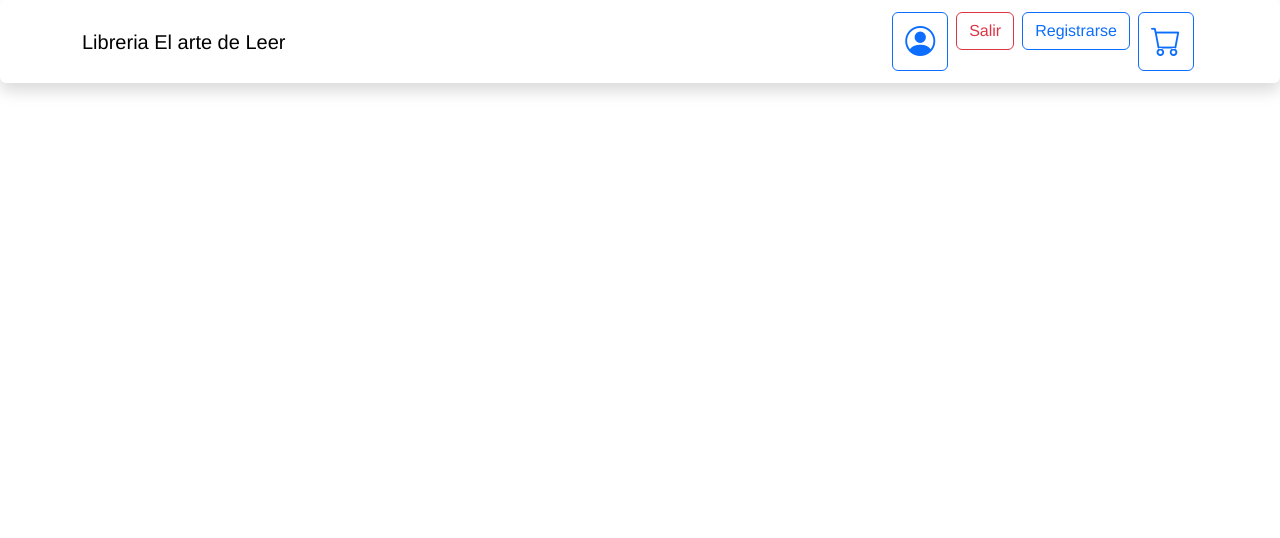
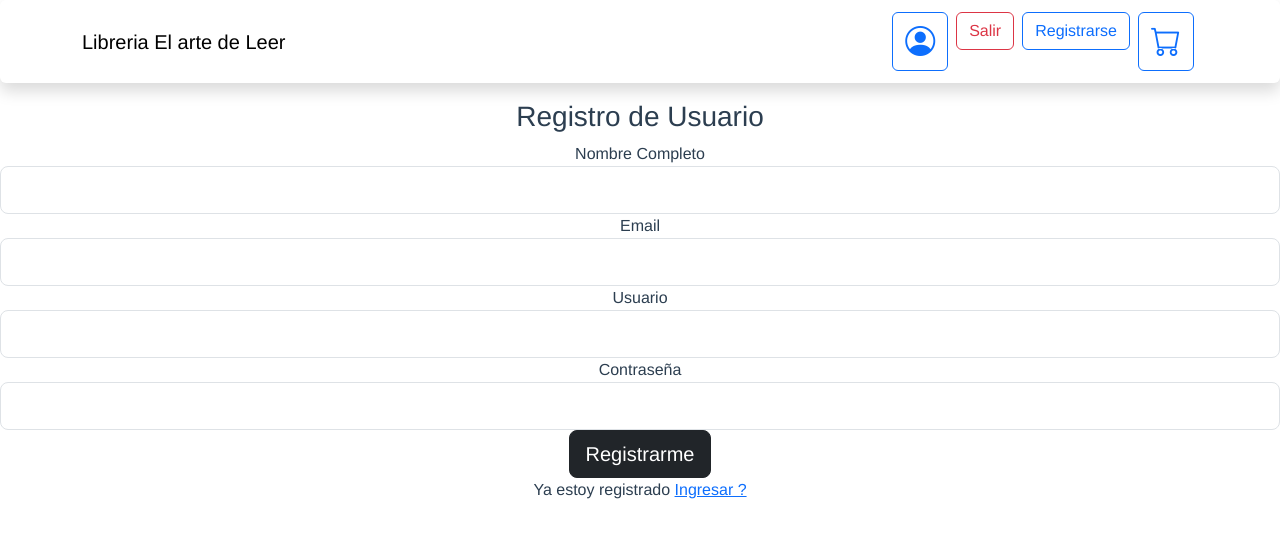
Before and after one commit to andreavgomez/curso-vue-coderhouse, a Vue app: page /Registration in a window 1280 px wide. Shown: the top 538 px of the page. Built offline with nearby package versions, Linux system fonts and the light colour scheme.

Commit message:
Registracion usr

```diff
--- a/src/components/NavbarComponent.vue
+++ b/src/components/NavbarComponent.vue
@@ -22,12 +22,20 @@
           </li>
           <li class="nav-item">
             <!-- <router-link class="btn btn-outline-primary" v-if="!authenticated" to="/signup">Registrarse</router-link> -->
-            <router-link class="btn btn-outline-primary" to="/signup">Registrarse</router-link>
+            <router-link class="btn btn-outline-primary" to="/registration">Registrarse</router-link>
+            <!-- <router-link class="btn btn-outline-primary" to="/registration">Registrarse</router-link> -->
           </li>
           <li class="nav-item">
             <!-- <router-link class="btn btn-outline-primary" to="/carrito">carrito</router-link> -->
             <!-- <a href="/carrito" ><i class="bi bi-cart bi-size"></i></a> -->
+            <!--  -->
             <router-link class="btn btn-outline-primary" to="/carrito"><i class="bi bi-cart bi-size"></i></router-link>
+            <!-- <router-link class="btn btn-outline-primary" to="/carrito">
+              <b-button v-b-toggle.sidebar-cart class="nav-btn">
+                 <b-icon icon="cart" class="bi bi-cart bi-size"></b-icon>
+                 <i class="bi bi-cart bi-size"></i>
+            </b-button>
+           </router-link> -->
           </li>
         </ul>
       </div>
--- /dev/null
+++ b/src/components/Registration.vue
@@ -0,0 +1,68 @@
+<template>
+    <div>
+        <div v-if="sent"><h3>Te registraste con exito!</h3></div>
+        <form  @submit.prevent="formSubmitHandler" v-else>
+                <h3>Registro de Usuario</h3>
+
+                <div class="form-group">
+                    <label>Nombre Completo</label>
+                    <input type="text" v-model="newUsuario.nombre" class="form-control form-control-lg"/>
+                </div>
+
+                <div class="form-group">
+                    <label>Email</label>
+                    <input type="email" v-model="newUsuario.email" class="form-control form-control-lg" />
+                </div>
+
+                <div class="form-group">
+                    <label>Usuario</label>
+                    <input type="text" v-model="newUsuario.usr" class="form-control form-control-lg" />
+                </div>
+
+                <div class="form-group">
+                    <label>Contraseña</label>
+                    <input type="password" v-model="newUsuario.pass" class="form-control form-control-lg" />
+                </div>
+
+                <button type="submit" class="btn btn-dark btn-lg btn-block">Registrarme</button>
+
+                <p class="forgot-password text-right">
+                    Ya estoy registrado
+                    <router-link :to="{name: 'login'}">Ingresar ?</router-link>
+                </p>
+        </form>
+    </div>
+</template>
+
+<script>
+export default {
+  name: "RegistrationComponent",
+  data() {
+    return {
+      sent: false,
+      newUsuario: {
+        nombre: "",
+        email: "",
+        usr:"",
+        pass: "",
+        isAdmin: false
+      },
+    };
+  },
+  methods: {
+    formSubmitHandler() {
+      fetch("https://649e5806245f077f3e9c4bc1.mockapi.io/usuarios", {
+        method: "POST",
+        headers: {
+          "Content-Type": "application/json",
+        },
+        body: JSON.stringify(this.newUsuario),
+      })
+        .then((res) => res.json())
+        .then(() => {
+          this.sent = true
+        });
+    },
+  },
+};
+</script>
--- a/src/router.js
+++ b/src/router.js
@@ -3,7 +3,8 @@ import VueRouter from "vue-router";
 
 import HomePage from "./views/HomePage.vue";
 import CarritoComponent from "./components/CarritoComponent.vue";
-import LoginComponent from "./components/Login.vue"
+import LoginComponent from "./components/Login.vue";
+import RegistrationComponent from "./components/Registration.vue";
 
 
 Vue.use(VueRouter);
@@ -12,6 +13,7 @@ const routes = [
   { path: "/", component: HomePage, name: "home" },
   { path: "/carrito", component: CarritoComponent ,name: "CarritoComponent"},
   { path: "/login", component: LoginComponent ,name: "LoginComponent"},
+  { path: "/Registration", component: RegistrationComponent ,name: "RegistrationComponent"},
 ];
 
 const router = new VueRouter({
```
